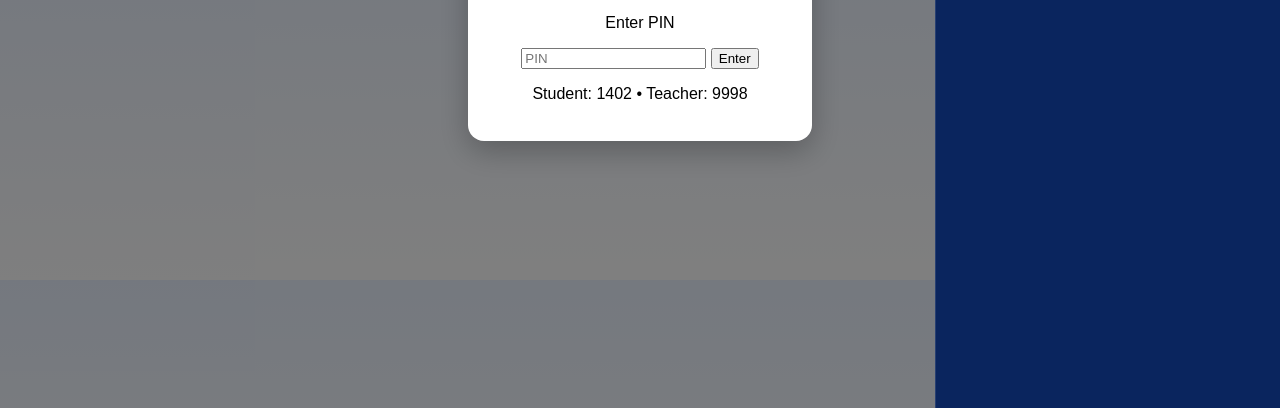
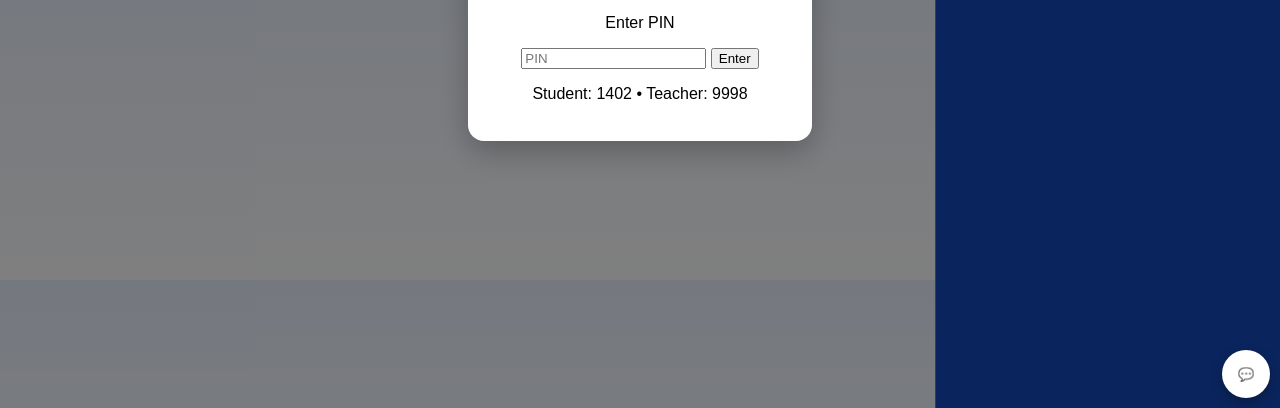
Before and after one commit to aiko030500-wq/-AI_Bayan_Daryn_6_Archive_App_v10, a plain HTML site: page index.html in a window 1280 px wide. Shown: the part 392-800 px from the top of the page. Drawn offline with Linux system fonts and the light colour scheme.

Commit message:
Update index.html

```diff
--- a/index.html
+++ b/index.html
@@ -57,5 +57,6 @@
   </aside>
 
   <script src="script.js"></script>
+  <button id="toggleChat">💬</button>
 </body>
 </html>
```
